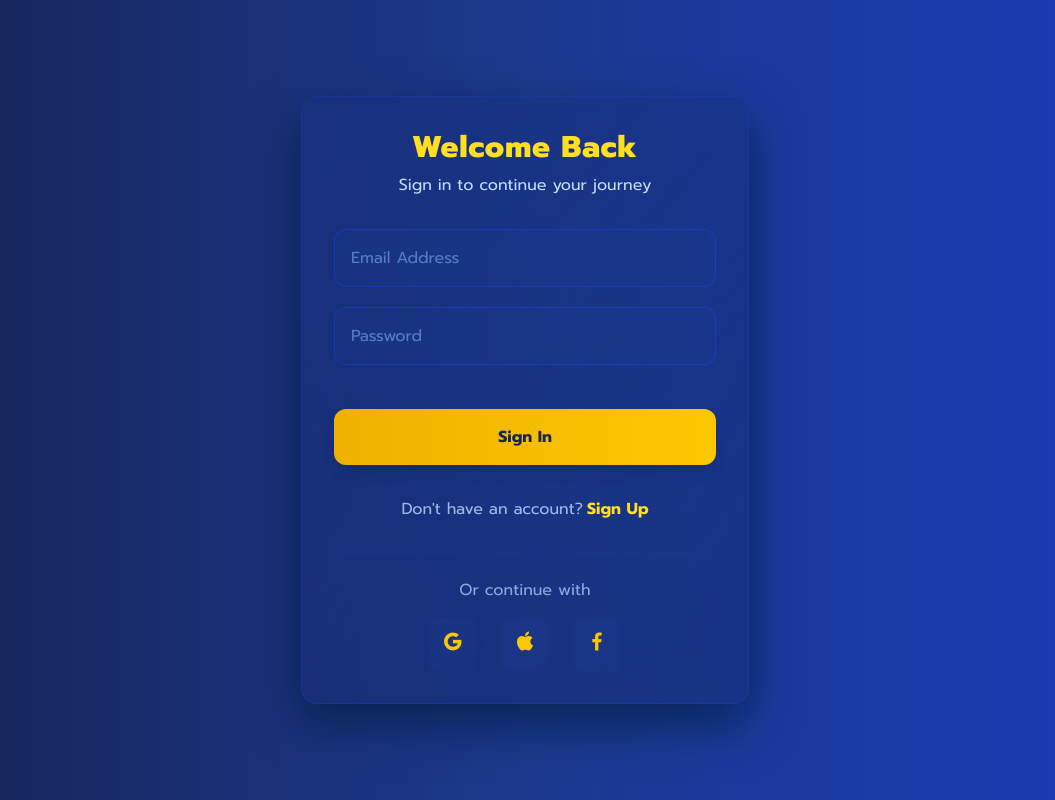
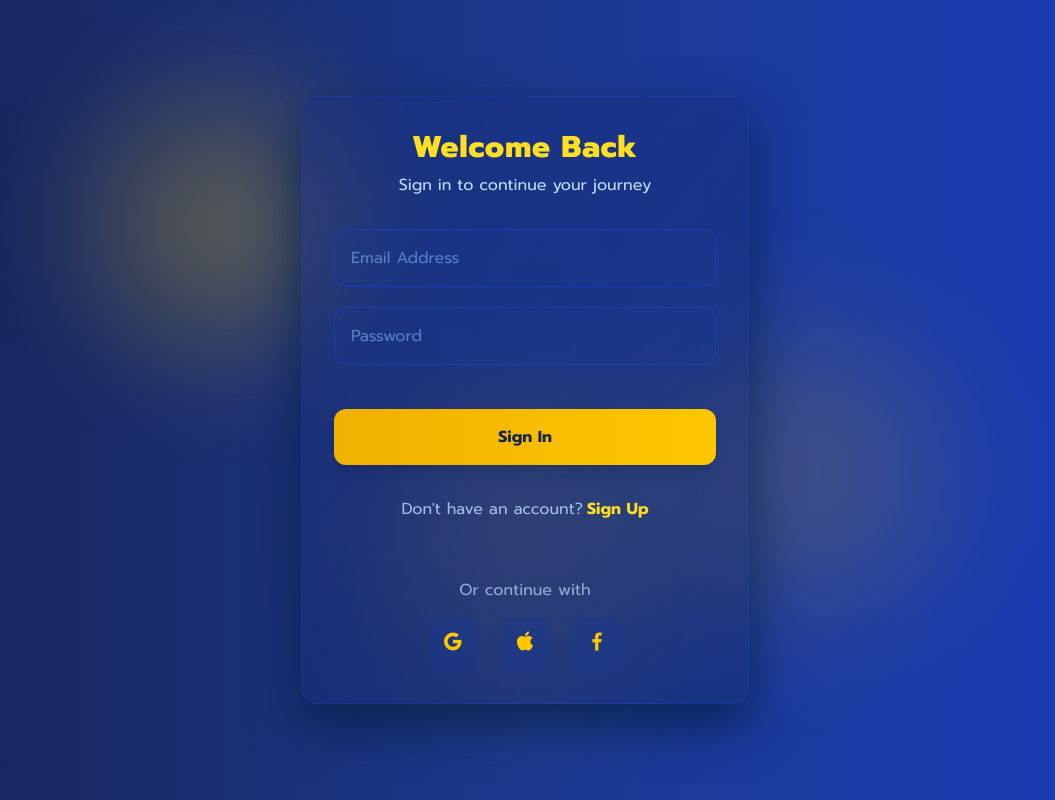
Before and after one commit to PascalMartinDev/authentication-form-tailwind, a React (Vite) app: page / in a window 1280 px wide. Shown: the whole page, without its empty margins (115-1170 px from the left). Built offline with nearby package versions, Linux system fonts and the light colour scheme.

Commit message:
Animation features added and closed out template project

```diff
--- a/src/components/SignInSignUp.jsx
+++ b/src/components/SignInSignUp.jsx
@@ -4,8 +4,14 @@ const SignInSignUp = () => {
   const [isSignUp, setIsSignUp] = useState(false);
 
   return (
-    <div className="min-h-screen flex items-center justify-center bg-gradient-to-r from-blue-950 via-blue-900 to-blue-800 p-8">
-      <div className="@container max-w-md w-full p-8 bg-blue-950/30 rounded-2xl shadow-[0_20px_50px_rgba(0,_29,_61,_0.7)] backdrop-blur-xl border border-blue-800/50 relative">
+    <div className="min-h-screen flex items-center justify-center bg-gradient-to-r from-blue-950 via-blue-900 to-blue-800 p-8 relative">
+      <div className="absolute top-0 left-0 w-full h-full">
+        <div className="absolute top-[10%] left-[15%] w-72 h-72 rounded-full bg-radial from-yellow-400/40 to-transparent blur-3xl animate-pulse-slow"></div>
+        <div className="absolute bottom-[20%] right-[15%] w-84 h-84 rounded-full bg-radial from-yellow-400/40 to-transparent blur-3xl animate-pulse-slow animation-delay-2000"></div>
+        <div className="absolute top-[45%] left-[50%] -translate-x-1/2 w-84 h-84 rounded-full bg-radial from-yellow-400/40 to-transparent blur-3xl animate-pulse-slow animation-delay-3000"></div>
+      </div>
+
+      <div className="@container max-w-md w-full p-8 bg-blue-950/30 rounded-2xl shadow-[0_20px_50px_rgba(0,_29,_61,_0.7)] backdrop-blur-xl border border-blue-800/50 relative animate-fade-in">
         <div className="absolute inset-0 bg-gradient-to-br from-blue-800/20 to-transparent rounded-2xl"></div>
         <div className="relative">
           <h2 className="text-3xl font-extrabold text-yellow-300 text-center mb-2 -tracking-tight">
--- a/src/index.css
+++ b/src/index.css
@@ -12,3 +12,30 @@
   --yellow-400: #ffd60a;
   --yellow-300: #ff3345;
 }
+
+.animate-pulse-slow {
+  animation: pulse 6s cubic-bezier(0.4, 0, 0.6, 1) infinite;
+}
+
+.animation-delay-2000 {
+  animation-delay: 2s;
+}
+
+.animation-delay-3000 {
+  animation-delay: 3s;
+}
+
+.animate-fade-in {
+  animation: fadeIn 0.8s ease-out forwards;
+}
+
+@keyframes fadeIn {
+  from {
+    opacity: 0;
+    transform: translateY(20px);
+  }
+  to {
+    opacity: 1;
+    transform: translateY(0);
+  }
+}
```
Also changed, not shown: 1 other file (tests, documents, lock files or other folders).
